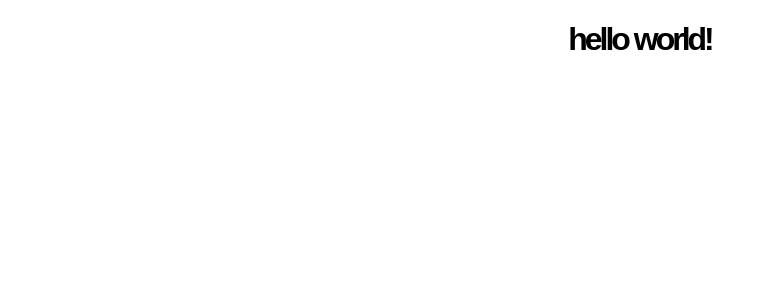
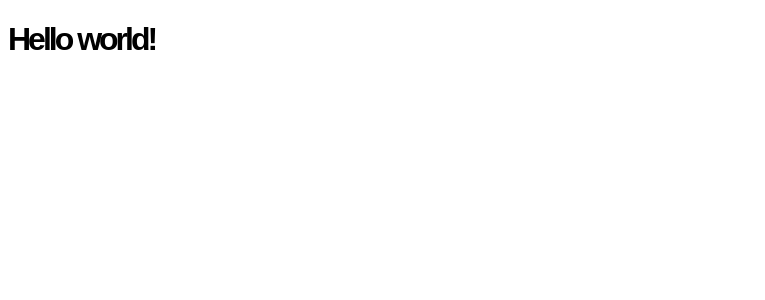
Before and after one commit to David3141/react-starter, a React app: page / in a window 1280 px wide. Shown: the top 300 px of the page, without its empty margins (0-765 px from the left). Built offline with nearby package versions, Linux system fonts and the light colour scheme.

Commit message:
CSS Adjustment

```diff
--- a/src/components/App.js
+++ b/src/components/App.js
@@ -5,7 +5,7 @@ export default class App extends React.Component {
   render() {
     return (
      <div className="app">
-        <h1>hello world!</h1>
+        <h1>Hello world!</h1>
       </div>);
   }
 }
--- a/src/components/App.scss
+++ b/src/components/App.scss
@@ -1,5 +1,5 @@
 .app {
   font-family: 'Arial';
-  text-align: center;
+  text-align: left;
   letter-spacing: -3px;
 }
```
